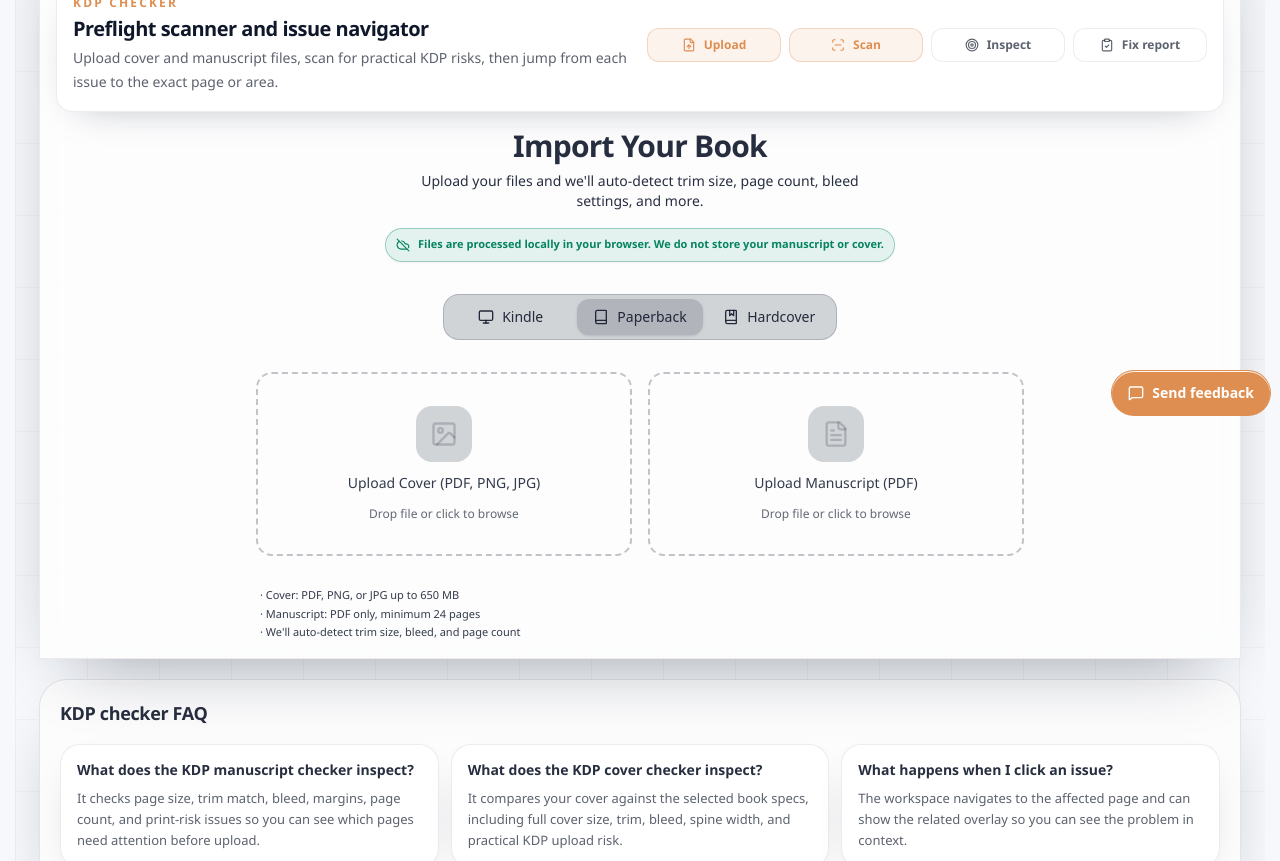
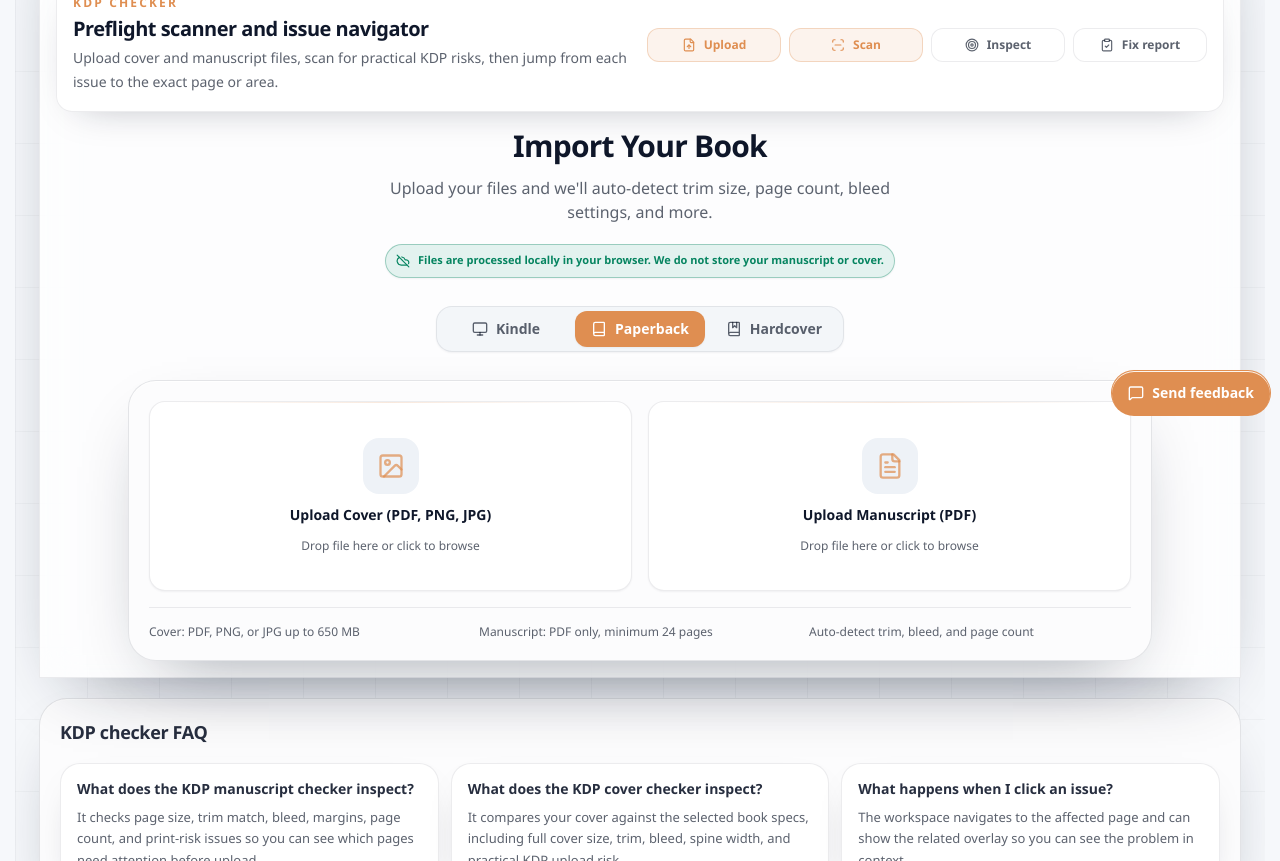
Before and after one commit to hthanhtam09/KDPPreflight, a Next.js app: page /checker in a window 1280 px wide. Shown: the part 360-1221 px from the top of the page. Built offline with nearby package versions, Linux system fonts and the light colour scheme.

Commit message:
update code

```diff
--- a/src/components/checker/ImportStep.tsx
+++ b/src/components/checker/ImportStep.tsx
@@ -1,6 +1,6 @@
 'use client';
 
-import { useState, useCallback, useRef, useEffect } from 'react';
+import { useState, useCallback, useRef, useEffect, useMemo } from 'react';
 import {
   Upload,
   FileText,
@@ -156,18 +156,19 @@
   ];
 
   return (
-    <div className="grid w-full grid-cols-3 gap-1 rounded-xl border border-foreground/[0.18] bg-foreground/[0.18] p-1 dark:bg-foreground/[0.04] dark:border-foreground/[0.06] sm:inline-grid sm:w-auto">
+    <div className="grid w-full grid-cols-3 gap-1 rounded-xl border border-border bg-secondary/70 p-1 shadow-soft sm:inline-grid sm:w-auto">
       {options.map(({ key, label, icon: Icon }) => {
         const active = bookType === key;
         return (
           <button
             key={key}
             onClick={() => setBookType(key)}
-            className={`flex min-w-0 items-center justify-center gap-1.5 rounded-lg px-2 py-2 text-xs font-medium transition-all duration-200 sm:gap-2 sm:px-4 sm:text-sm ${
+            className={`ds-focus flex min-w-0 items-center justify-center gap-1.5 rounded-lg px-2 py-2 text-xs font-semibold transition-all duration-200 sm:gap-2 sm:px-4 sm:text-sm ${
               active
-                ? 'bg-foreground/[0.16] dark:bg-foreground/[0.08] text-foreground/90 shadow-sm'
-                : 'text-foreground/90 dark:text-foreground/75 dark:text-foreground/40 hover:text-foreground/85 dark:text-foreground/60 hover:bg-foreground/[0.16] dark:bg-foreground/[0.08] dark:bg-foreground/[0.03]'
+                ? 'bg-primary text-primary-foreground shadow-soft'
+                : 'text-muted-foreground hover:bg-surface-elevated hover:text-foreground'
             }`}
+            type="button"
           >
             <Icon className="w-4 h-4" />
             <span className="truncate">{label}</span>
@@ -227,16 +228,17 @@
       onDragLeave={() => setDragActive(false)}
       onDrop={handleDrop}
       onClick={() => !isProcessing && inputRef.current?.click()}
-      className={`relative flex min-h-[170px] cursor-pointer flex-col items-center justify-center gap-3 rounded-2xl border-2 border-dashed p-5 text-center transition-all duration-300 sm:min-h-[180px] sm:p-8 ${
+      className={`relative flex min-h-[176px] cursor-pointer flex-col items-center justify-center gap-3 overflow-hidden rounded-2xl border p-5 text-center shadow-soft transition-all duration-300 sm:min-h-[190px] sm:p-8 ${
         isProcessing
-          ? 'border-success/20 bg-success/[0.03] cursor-wait'
+          ? 'cursor-wait border-success/25 bg-success/[0.04]'
           : dragActive
-            ? 'border-success/40 bg-success/[0.06] scale-[1.01]'
+            ? 'scale-[1.01] border-success/45 bg-success/[0.08] shadow-card'
             : uploadedFile
-              ? 'border-success/20 bg-success/[0.03]'
-              : 'border-foreground/25 dark:border-foreground/10 hover:border-foreground/30 dark:border-foreground/20 hover:bg-foreground/[0.13] dark:bg-foreground/[0.06] dark:bg-foreground/[0.02]'
+              ? 'border-success/25 bg-success/[0.04]'
+              : 'border-border bg-card hover:border-primary/35 hover:bg-surface-elevated'
       }`}
     >
+      <div className="pointer-events-none absolute inset-x-6 top-0 h-px bg-gradient-to-r from-transparent via-primary/20 to-transparent" />
       <input
         ref={inputRef}
         type="file"
@@ -250,38 +252,40 @@
 
       {isProcessing ? (
         <>
-          <Loader2 className="w-10 h-10 text-success/60 animate-spin" />
-          <p className="text-sm text-foreground/80 dark:text-foreground/50">Analyzing file…</p>
+          <div className="flex h-12 w-12 items-center justify-center rounded-xl bg-success/10">
+            <Loader2 className="h-6 w-6 animate-spin text-success" />
+          </div>
+          <p className="text-sm font-medium text-foreground">Analyzing file...</p>
         </>
       ) : uploadedFile ? (
         <>
-          <div className="w-12 h-12 rounded-xl bg-success/10 flex items-center justify-center">
-            <CheckCircle2 className="w-6 h-6 text-success" />
+          <div className="flex h-12 w-12 items-center justify-center rounded-xl bg-success/10">
+            <CheckCircle2 className="h-6 w-6 text-success" />
           </div>
           <div className="min-w-0 max-w-full">
             <p className="truncate text-sm font-medium text-success">{uploadedFile.name}</p>
-            <p className="text-xs text-foreground/65 dark:text-foreground/30 mt-0.5">
+            <p className="mt-0.5 text-xs text-muted-foreground">
               {formatSize(uploadedFile.size)}
               {uploadedFile.pageCount ? ` · ${uploadedFile.pageCount} pages` : ''}
             </p>
           </div>
-          <p className="text-[11px] text-foreground/85 dark:text-foreground/60 dark:text-foreground/20 mt-1">Click or drop to replace</p>
+          <p className="mt-1 text-[11px] font-medium text-muted-foreground">Click or drop to replace</p>
         </>
       ) : (
         <>
           <div
-            className={`w-14 h-14 rounded-2xl flex items-center justify-center transition-colors duration-300 ${
-              dragActive ? 'bg-success/10' : 'bg-foreground/[0.18] dark:bg-foreground/[0.10] dark:bg-foreground/[0.04]'
+            className={`flex h-14 w-14 items-center justify-center rounded-2xl transition-colors duration-300 ${
+              dragActive ? 'bg-success/10' : 'bg-secondary'
             }`}
           >
             <ZoneIcon
-              className={`w-7 h-7 transition-colors duration-300 ${
-                dragActive ? 'text-success' : 'text-foreground/20'
+              className={`h-7 w-7 transition-colors duration-300 ${
+                dragActive ? 'text-success' : 'text-primary/70'
               }`}
             />
           </div>
-          <p className="text-sm text-foreground/85 dark:text-foreground/60">{label}</p>
-          <p className="text-xs text-foreground/65 dark:text-foreground/25">Drop file or click to browse</p>
+          <p className="text-sm font-semibold text-foreground">{label}</p>
+          <p className="text-xs text-muted-foreground">Drop file here or click to browse</p>
         </>
       )}
     </div>
@@ -883,19 +887,15 @@
     startBackgroundPreviewProcessing,
   ]);
 
-  // -----------------------------------------------------------------------
-  // Reconstruct detectionInfo from store data when returning to Import step
-  // -----------------------------------------------------------------------
-  useEffect(() => {
-    // If detectionInfo is null but we have uploaded files (user came back),
-    // reconstruct detectionInfo from the store's bookConfig and measurements
-    if (detectionInfo || !uploadedManuscript) return;
+  const resolvedDetectionInfo = useMemo<DetectionInfo | null>(() => {
+    if (detectionInfo) return detectionInfo;
+    if (!uploadedManuscript) return null;
 
     const m = measurements;
     const hasBleed = bookConfig.bleed === 'bleed';
     const trim = TRIM_SIZES[bookConfig.trimSize as TrimSizeKey];
 
-    setDetectionInfo({
+    return {
       trimSize: trim?.label ?? `${m.trimWidthIn}" × ${m.trimHeightIn}"`,
       widthIn: m.trimWidthIn,
       heightIn: m.trimHeightIn,
@@ -903,23 +903,23 @@
       bleed: hasBleed ? 'With Bleed (0.125")' : 'No Bleed',
       dpi: 300,
       orientation: m.trimHeightIn >= m.trimWidthIn ? 'portrait' : 'landscape',
-      confidence: 0.85, // Restored from previous session
-    });
+      confidence: 0.85,
+    };
   }, [detectionInfo, uploadedManuscript, measurements, bookConfig]);
 
   // -----------------------------------------------------------------------
   // Continue to Config step – update store with detected values
   // -----------------------------------------------------------------------
   const handleContinue = useCallback(() => {
-    if (detectionInfo) {
+    if (resolvedDetectionInfo) {
       // Fresh upload: use detected values
-      const { key: trimKey } = matchTrimSize(detectionInfo.widthIn, detectionInfo.heightIn);
-      const hasBleed = detectionInfo.bleed.includes('With Bleed');
+      const { key: trimKey } = matchTrimSize(resolvedDetectionInfo.widthIn, resolvedDetectionInfo.heightIn);
+      const hasBleed = resolvedDetectionInfo.bleed.includes('With Bleed');
 
       updateBookConfig({
         trimSize: trimKey,
         bleed: hasBleed ? 'bleed' : 'no-bleed',
-        pageCount: detectionInfo.pageCount,
+        pageCount: resolvedDetectionInfo.pageCount,
         bookType,
         binding: bookType === 'hardcover' ? 'hardcover' : 'paperback',
       });
@@ -927,7 +927,7 @@
     // Even without detectionInfo (e.g. returning to Import),
     // the bookConfig is already set from a previous continue, so just navigate.
     setCheckerStep('config');
-  }, [detectionInfo, bookType, updateBookConfig, setCheckerStep]);
+  }, [resolvedDetectionInfo, bookType, updateBookConfig, setCheckerStep]);
 
   // -----------------------------------------------------------------------
   // Determine what upload zones to show and whether continue is enabled
@@ -959,13 +959,13 @@
   // Render
   // -----------------------------------------------------------------------
   return (
-    <div className="w-full max-w-3xl mx-auto space-y-8">
+    <div className="mx-auto w-full max-w-5xl space-y-7">
       {/* ---- Header ---- */}
-      <div className="text-center space-y-2">
-        <h2 className="text-2xl sm:text-3xl font-bold text-foreground/90 tracking-tight">
+      <div className="mx-auto max-w-2xl space-y-3 text-center">
+        <h2 className="text-2xl font-bold tracking-tight text-foreground sm:text-3xl">
           Import Your Book
         </h2>
-        <p className="text-sm text-foreground/90 dark:text-foreground/75 dark:text-foreground/40 max-w-md mx-auto">
+        <p className="mx-auto max-w-lg text-sm leading-6 text-muted-foreground sm:text-base">
           Upload your files and we&apos;ll auto-detect trim size, page count, bleed settings, and more.
         </p>
         <div className="flex justify-center pt-2">
@@ -979,10 +979,12 @@
       </div>
 
       {/* ---- Upload Zones ---- */}
+      <div className="ds-card-elevated overflow-hidden p-4 sm:p-5">
+        {/* ---- Upload Zones ---- */}
         <div
           className={`grid gap-4 ${
             showCoverZone && showManuscriptZone
-            ? 'grid-cols-1 sm:grid-cols-2'
+              ? 'grid-cols-1 lg:grid-cols-2'
               : 'grid-cols-1'
           }`}
         >
@@ -1024,19 +1026,21 @@
         </div>
 
         {/* ---- File info hints ---- */}
-      <div className="text-[11px] text-foreground/85 dark:text-foreground/60 dark:text-foreground/20 space-y-0.5 px-1">
+        <div className="mt-4 grid gap-2 border-t border-border pt-4 text-xs text-muted-foreground sm:grid-cols-3">
           {bookType === 'kindle' ? (
             <>
-            <p>· Kindle files: EPUB or PDF up to 650 MB</p>
-            <p>· We&apos;ll check interior formatting and reflow compatibility</p>
+              <p>EPUB or PDF up to 650 MB</p>
+              <p>Interior formatting and reflow checks</p>
+              <p>Local browser-only processing</p>
             </>
           ) : (
             <>
-            <p>· Cover: PDF, PNG, or JPG up to 650 MB</p>
-            <p>· Manuscript: PDF only, minimum 24 pages</p>
-            <p>· We&apos;ll auto-detect trim size, bleed, and page count</p>
+              <p>Cover: PDF, PNG, or JPG up to 650 MB</p>
+              <p>Manuscript: PDF only, minimum 24 pages</p>
+              <p>Auto-detect trim, bleed, and page count</p>
             </>
           )}
+        </div>
       </div>
 
       {/* ---- Processing overlay ---- */}
@@ -1066,9 +1070,9 @@
       )}
 
       {/* ---- Detection results (no continue button — that's in the sticky footer) ---- */}
-      {detectionInfo && !anyProcessing && (
+      {resolvedDetectionInfo && !anyProcessing && (
         <DetectionResults
-          info={detectionInfo}
+          info={resolvedDetectionInfo}
           processingActive={bgProcessingActive}
         />
       )}
```
Also changed, not shown: src/components/checker/PreviewStep.tsx (+147 -36 lines). Lines whose indentation alone changed are shown as unchanged.
